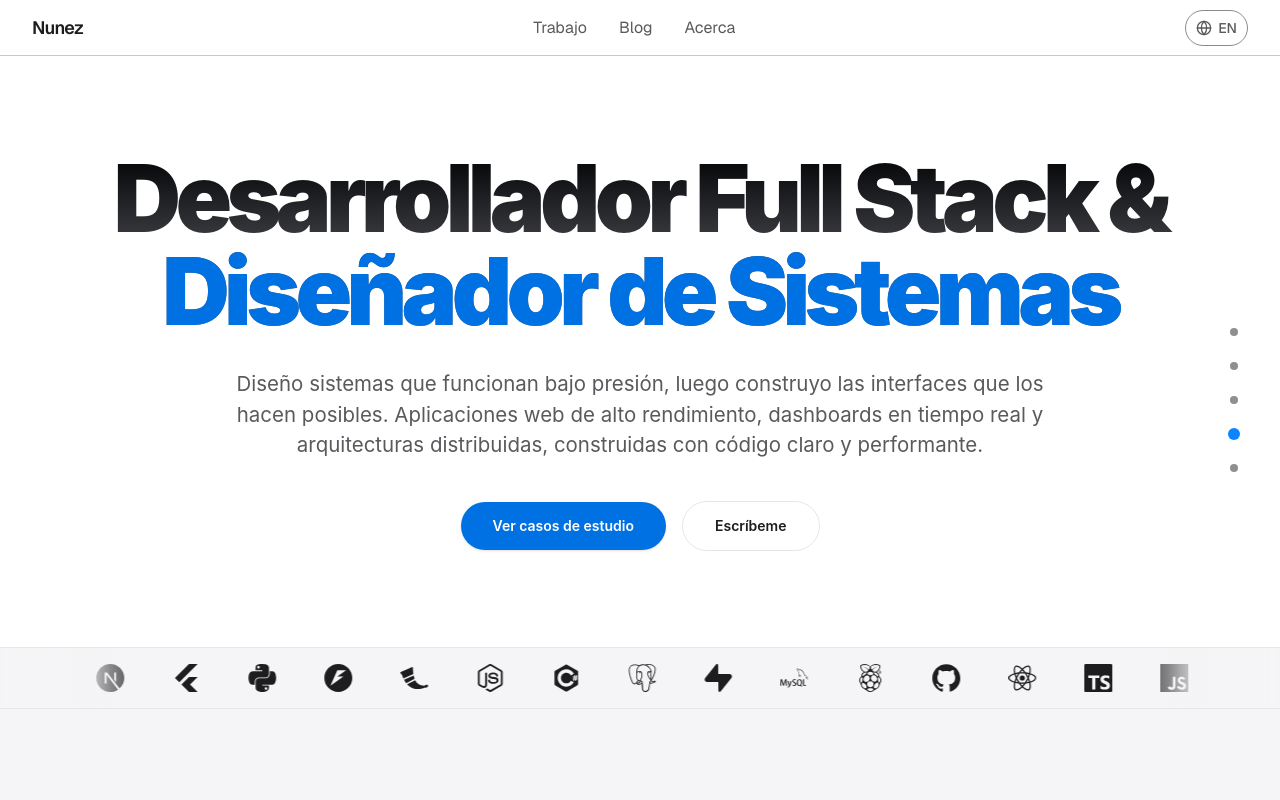
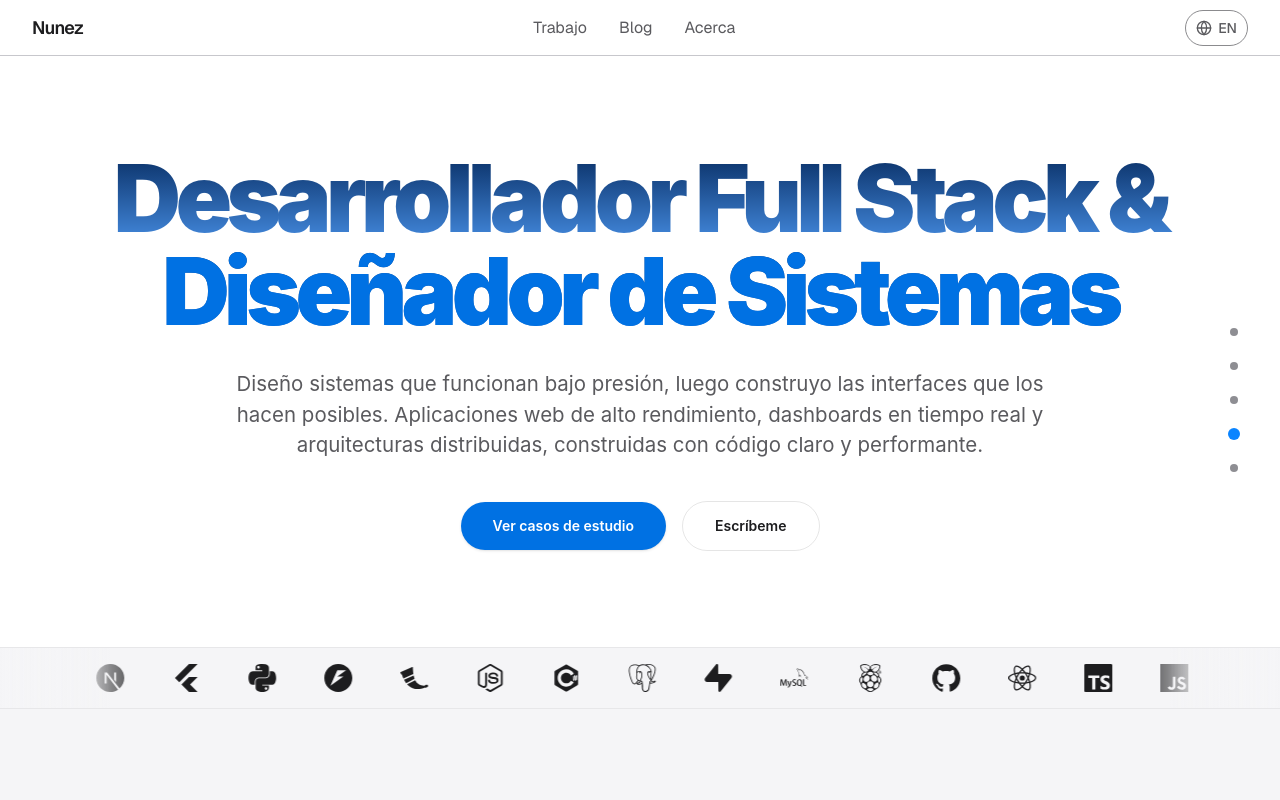
Before and after one commit to mxnueh/portfolio-mxnueh, a Next.js app: page /es in a window 1280 px wide. Shown: the top 800 px of the page. Built offline with nearby package versions, Linux system fonts and the light colour scheme.

Commit message:
Aplica un degradado azul al título principal

```diff
--- a/src/app/globals.css
+++ b/src/app/globals.css
@@ -599,6 +599,15 @@ input:focus-visible {
     .dark .heading-ink {
       background-image: linear-gradient(180deg, #fff 8%, #cdd0d5 48%, #a2a6ad 95%);
     }
+
+    .heading-ink.home-heading {
+      background-image: linear-gradient(180deg, #082e64, #458be0);
+      background-size: 100% 1lh;
+    }
+
+    .dark .heading-ink.home-heading {
+      background-image: linear-gradient(180deg, #337ac5, #b6dbff);
+    }
   }
 }
 
```
